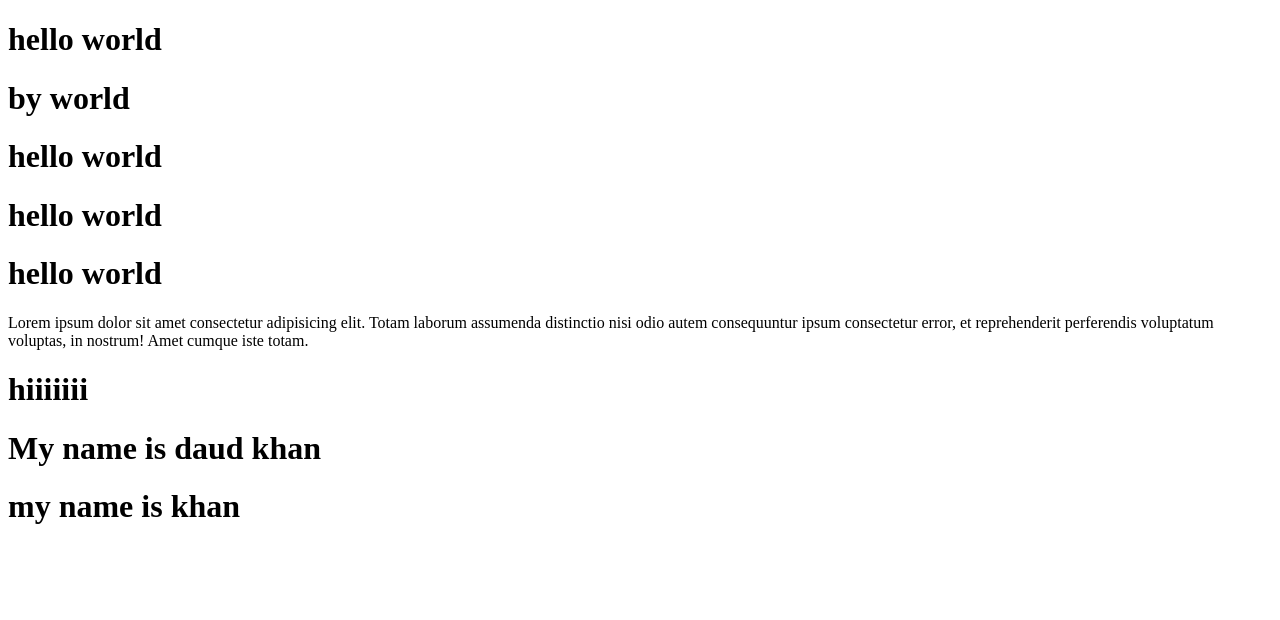
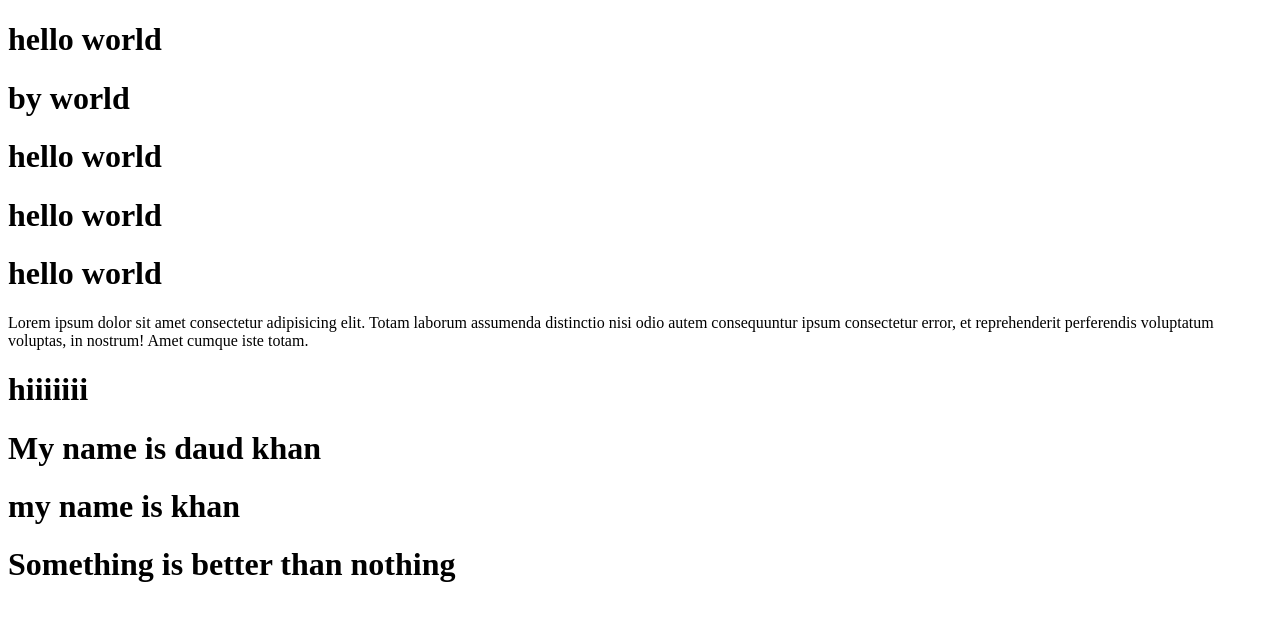
Before and after one commit to Daudddkhan/safi, a plain HTML site: page index.html in a window 1280 px wide. Drawn offline with Linux system fonts and the light colour scheme.

Commit message:
print some imp lines

```diff
--- a/index.html
+++ b/index.html
@@ -15,5 +15,6 @@
     <h1>hiiiiiii</h1>
     <h1>My name is daud khan</h1>
     <h1>my name is khan</h1>
+    <h1>Something is better than nothing</h1>
 </body>
 </html>
```
